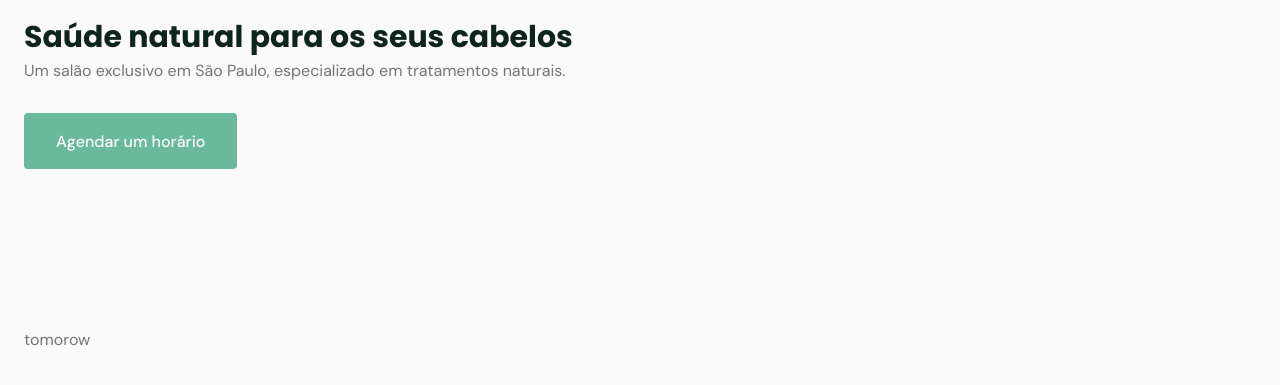
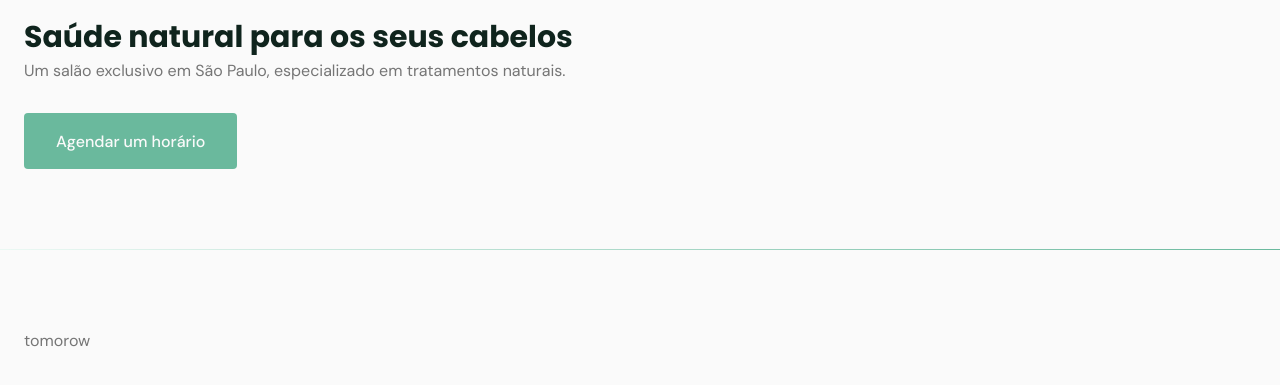
Before and after one commit to letty-Rock/NLW, a plain HTML site: page index.html in a window 1280 px wide. Shown: the part 1134-1519 px from the top of the page. Drawn offline with Linux system fonts and the light colour scheme.

Commit message:
Update index.html

```diff
--- a/index.html
+++ b/index.html
@@ -45,7 +45,7 @@
           </div>
         </div>
       </section>
-
+      <div class="divider-1"></div>
       <section class="section">
         <div class="container">tomorow</div>
       </section>
```
